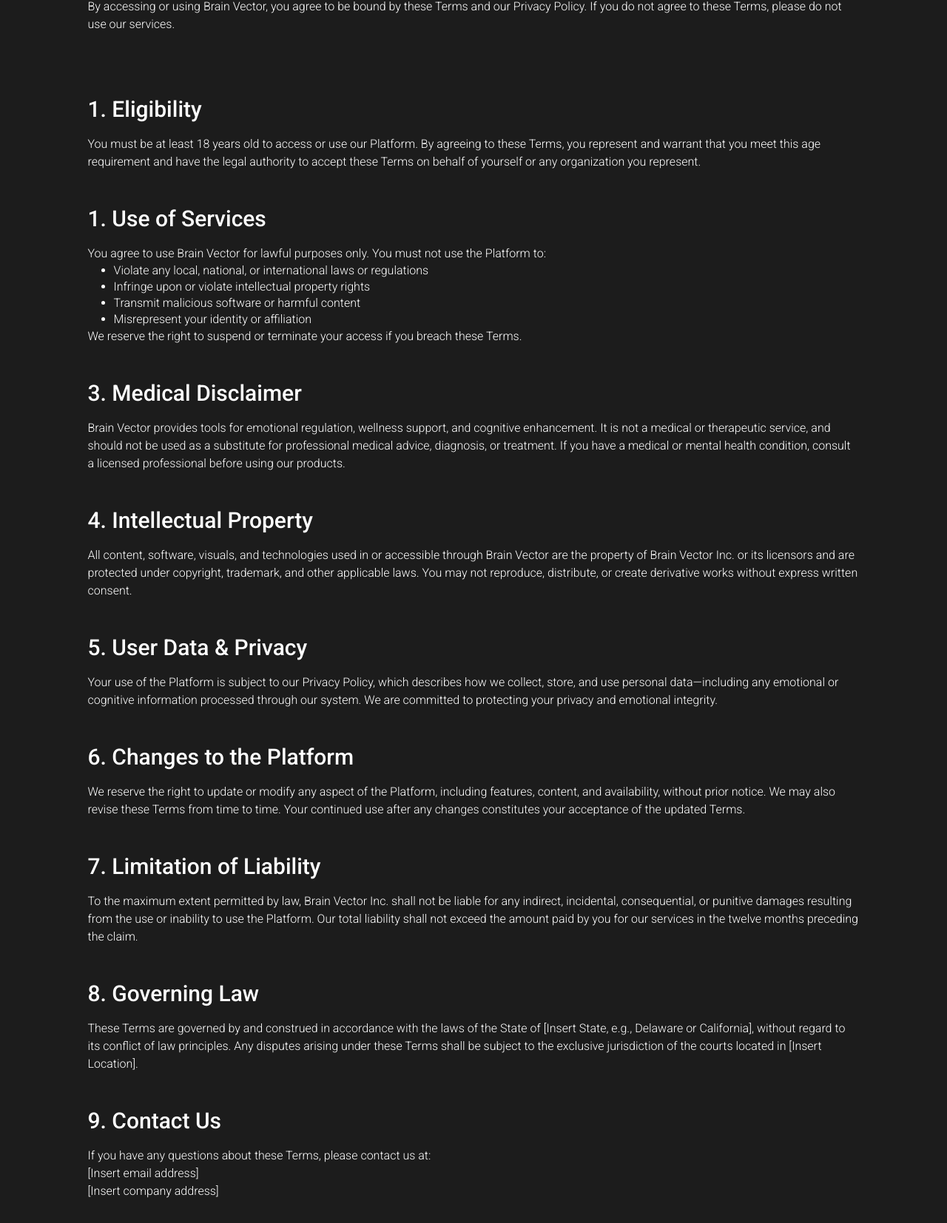
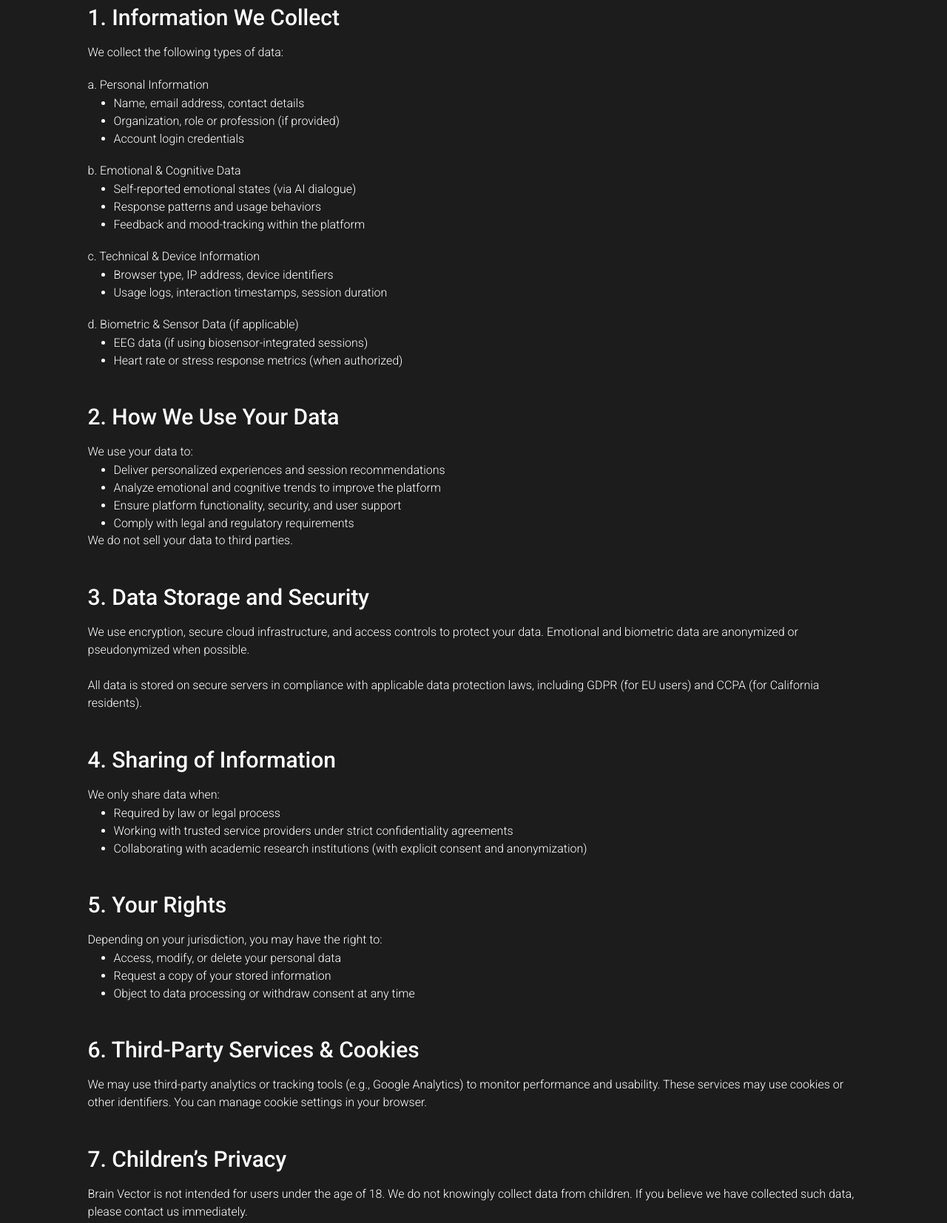
Before and after one commit to rana-web-dev/brainvector, an Astro site: page /privacy-policy in a window 1280 px wide. Shown: the part 659-2313 px from the top of the page at 74% size. Built offline with nearby package versions, Linux system fonts and the light colour scheme; Astro itself is replaced by a stand-in of ours.

Commit message:
add terms and conditions and privacy policy

```diff
--- a/src/pages/privacy-policy.astro
+++ b/src/pages/privacy-policy.astro
@@ -6,39 +6,73 @@
 
 <Layout>
     <Header client:load />
-    <section class="pt-[161px] md:pt-[277px] pb-[169px] bg-[#1C1C1C] -mt-[950px] md:-mt-[105px] px-4">
+    <section class="pt-[161px] md:pt-[177px] pb-[169px] bg-[#1C1C1C] -mt-[950px] md:-mt-[105px] px-4">
         <div class="max-w-[1043px] mx-auto">
-            <h1 class="text-[40px] md:text-[70px] font-[Barlow] font-bold text-white md:text-center">Terms & Conditions</h1>
+            <h1 class="text-[40px] md:text-[70px] font-[Barlow] font-bold text-white md:text-center">Privacy Policy</h1>
             <p class="pt-[20px] md:pt-[100px] font-light text-[16px] tracking-[1px] text-white italic">Last Updated: 10/01/2025</p>
-            <p class="text-white text-[16px] font-light pt-[30px] md:pt-[80px]">These Terms & Conditions (“Terms”) govern your access to and use of our website, applications, services, software, and products (collectively, the “Platform”), which are owned and operated by Brain Vector Inc. (“we,” “our,” or “us”).<br><br>
-By accessing or using Brain Vector, you agree to be bound by these Terms and our Privacy Policy. If you do not agree to these Terms, please do not use our services.</p>
-            <h2 class="text-[24px]  md:text-[30px] md:leading-[30px] text-white font-medium pt-[32px] md:pt-[88px]">1. Eligibility</h2>
-            <p class="text-white text-[16px] font-light pt-[20px]">You must be at least 18 years old to access or use our Platform. By agreeing to these Terms, you represent and warrant that you meet this age requirement and have the legal authority to accept these Terms on behalf of yourself or any organization you represent.</p>
-            <h2 class="text-[24px] leading-[26px]  md:text-[30px] md:leading-[30px] text-white font-medium pt-[50px]">1. Use of Services</h2>
-            <p class="text-white text-[16px] font-light pt-[20px]">You agree to use Brain Vector for lawful purposes only. You must not use the Platform to:</p>
+            <p class="text-white text-[16px] font-light pt-[30px] md:pt-[80px]">Brain Vector Inc. ("Brain Vector," "we," "our," or "us") is committed to protecting your privacy. This Privacy Policy outlines how we collect, use, store, and protect your personal and emotional data when you access our website, platform, applications, and services (collectively, the "Services"). <br> <br> By using our Services, you agree to the terms of this Privacy Policy.</p>
+            <h2 class="text-[24px]  md:text-[30px] md:leading-[30px] text-white font-medium pt-[32px] md:pt-[88px]">1. Information We Collect</h2>
+            <p class="text-white text-[16px] font-light pt-[20px]">We collect the following types of data:</p>
+            <p class="text-white text-[16px] font-light pt-[20px]">a. Personal Information</p>
             <ul class="text-white list-disc text-[16px] leading-[22px] font-light! ml-[35px]">
-                <li>Violate any local, national, or international laws or regulations</li>
-                <li>Infringe upon or violate intellectual property rights</li>
-                <li>Transmit malicious software or harmful content</li>
-                <li>Misrepresent your identity or affiliation</li>
+                <li class="pt-[2px]">Name, email address, contact details</li>
+                <li class="pt-[2px]">Organization, role or profession (if provided)</li>
+                <li class="pt-[2px]">Account login credentials</li>
             </ul>
-            <p class="text-white text-[16px] font-light">We reserve the right to suspend or terminate your access if you breach these Terms.</p>
-            <h2 class="text-[24px] leading-[26px]  md:text-[30px] md:leading-[30px] text-white font-medium pt-[50px]">3. Medical Disclaimer</h2>
-            <p class="text-white text-[16px] font-light pt-[20px]">Brain Vector provides tools for emotional regulation, wellness support, and cognitive enhancement. It is not a medical or therapeutic service, and should not be used as a substitute for professional medical advice, diagnosis, or treatment. If you have a medical or mental health condition, consult a licensed professional before using our products.</p>
-            <h2 class="text-[24px] leading-[26px]  md:text-[30px] md:leading-[30px] text-white font-medium pt-[50px]">4. Intellectual Property</h2>
-            <p class="text-white text-[16px] font-light pt-[20px]">All content, software, visuals, and technologies used in or accessible through Brain Vector are the property of Brain Vector Inc. or its licensors and are protected under copyright, trademark, and other applicable laws. You may not reproduce, distribute, or create derivative works without express written consent.</p>
-            <h2 class="text-[24px] leading-[26px]  md:text-[30px] md:leading-[30px] text-white font-medium pt-[50px]">5. User Data & Privacy</h2>
-            <p class="text-white text-[16px] font-light pt-[20px]">Your use of the Platform is subject to our Privacy Policy,  which describes how we collect, store, and use personal data—including any emotional or cognitive information processed through our system. We are committed to protecting your privacy and emotional integrity.</p>
-            <h2 class="text-[24px] leading-[26px]  md:text-[30px] md:leading-[30px] text-white font-medium pt-[50px]">6. Changes to the Platform</h2>
-            <p class="text-white text-[16px] font-light pt-[20px]">We reserve the right to update or modify any aspect of the Platform, including features, content, and availability, without prior notice. We may also revise these Terms from time to time. Your continued use after any changes constitutes your acceptance of the updated Terms.</p>
-            <h2 class="text-[24px] leading-[26px]  md:text-[30px] md:leading-[30px] text-white font-medium pt-[50px]">7. Limitation of Liability</h2>
-            <p class="text-white text-[16px] font-light pt-[20px]">To the maximum extent permitted by law, Brain Vector Inc. shall not be liable for any indirect, incidental, consequential, or punitive damages resulting from the use or inability to use the Platform. Our total liability shall not exceed the amount paid by you for our services in the twelve months preceding the claim.</p>
-            <h2 class="text-[24px] leading-[26px]  md:text-[30px] md:leading-[30px] text-white font-medium pt-[50px]">8. Governing Law</h2>
-            <p class="text-white text-[16px] font-light pt-[20px]">These Terms are governed by and construed in accordance with the laws of the State of [Insert State, e.g., Delaware or California], without regard to its conflict of law principles. Any disputes arising under these Terms shall be subject to the exclusive jurisdiction of the courts located in [Insert Location].</p>
-            <h2 class="text-[24px] leading-[26px]  md:text-[30px] md:leading-[30px] text-white font-medium pt-[50px]">9. Contact Us</h2>
-            <p class="text-white text-[16px] font-light pt-[20px]">If you have any questions about these Terms, please contact us at:<br>
- [Insert email address]<br>
- [Insert company address]</p>
+            <p class="text-white text-[16px] font-light pt-[20px]">b. Emotional & Cognitive Data</p>
+            <ul class="text-white list-disc text-[16px] leading-[22px] font-light! ml-[35px]">
+                <li class="pt-[2px]">Self-reported emotional states (via AI dialogue)</li>
+                <li class="pt-[2px]">Response patterns and usage behaviors</li>
+                <li class="pt-[2px]">Feedback and mood-tracking within the platform</li>
+            </ul>
+            <p class="text-white text-[16px] font-light pt-[20px]">c. Technical & Device Information</p>
+            <ul class="text-white list-disc text-[16px] leading-[22px] font-light! ml-[35px]">
+                <li class="pt-[2px]">Browser type, IP address, device identifiers</li>
+                <li class="pt-[2px]">Usage logs, interaction timestamps, session duration</li>
+            </ul>
+            <p class="text-white text-[16px] font-light pt-[20px]">d. Biometric & Sensor Data (if applicable)</p>
+            <ul class="text-white list-disc text-[16px] leading-[22px] font-light! ml-[35px]">
+                <li class="pt-[2px]">EEG data (if using biosensor-integrated sessions)</li>
+                <li class="pt-[2px]">Heart rate or stress response metrics (when authorized)</li>
+            </ul>
+            <h2 class="text-[24px] leading-[26px]  md:text-[30px] md:leading-[30px] text-white font-medium pt-[50px]">2. How We Use Your Data</h2>
+            <p class="text-white text-[16px] font-light pt-[20px]">We use your data to:</p>
+            <ul class="text-white list-disc text-[16px] leading-[22px] font-light! ml-[35px]">
+                <li class="pt-[2px]">Deliver personalized experiences and session recommendations</li>
+                <li class="pt-[2px]">Analyze emotional and cognitive trends to improve the platform</li>
+                <li class="pt-[2px]">Ensure platform functionality, security, and user support</li>
+                <li class="pt-[2px]">Comply with legal and regulatory requirements</li>
+            </ul>
+            <p class="text-white text-[16px] font-light">We do not sell your data to third parties.</p>
+            <h2 class="text-[24px] leading-[26px]  md:text-[30px] md:leading-[30px] text-white font-medium pt-[50px]">3. Data Storage and Security</h2>
+            <p class="text-white text-[16px] font-light pt-[20px]">We use encryption, secure cloud infrastructure, and access controls to protect your data. Emotional and biometric data are anonymized or pseudonymized when possible.<br><br> All data is stored on secure servers in compliance with applicable data protection laws, including GDPR (for EU users) and CCPA (for California residents).</p>
+            <h2 class="text-[24px] leading-[26px]  md:text-[30px] md:leading-[30px] text-white font-medium pt-[50px]">4. Sharing of Information</h2>
+            <p class="text-white text-[16px] font-light pt-[20px]">We only share data when:</p>
+            <ul class="text-white list-disc text-[16px] leading-[22px] font-light! ml-[35px]">
+                <li class="pt-[2px]">Required by law or legal process</li>
+                <li class="pt-[2px]">Working with trusted service providers under strict confidentiality agreements</li>
+                <li class="pt-[2px]">Collaborating with academic research institutions (with explicit consent and anonymization)</li>
+            </ul>
+            <h2 class="text-[24px] leading-[26px]  md:text-[30px] md:leading-[30px] text-white font-medium pt-[50px]">5. Your Rights</h2>
+            <p class="text-white text-[16px] font-light pt-[20px]">Depending on your jurisdiction, you may have the right to:</p>
+            <ul class="text-white list-disc text-[16px] leading-[22px] font-light! ml-[35px]">
+                <li class="pt-[2px]">Access, modify, or delete your personal data</li>
+                <li class="pt-[2px]">Request a copy of your stored information</li>
+                <li class="pt-[2px]">Object to data processing or withdraw consent at any time</li>
+            </ul>
+            <h2 class="text-[24px] leading-[26px]  md:text-[30px] md:leading-[30px] text-white font-medium pt-[50px]">6. Third-Party Services & Cookies</h2>
+            <p class="text-white text-[16px] font-light pt-[20px]">We may use third-party analytics or tracking tools (e.g., Google Analytics) to monitor performance and usability. These services may use cookies or other identifiers. You can manage cookie settings in your browser.</p>
+            <h2 class="text-[24px] leading-[26px]  md:text-[30px] md:leading-[30px] text-white font-medium pt-[50px]">7. Children’s Privacy</h2>
+            <p class="text-white text-[16px] font-light pt-[20px]">Brain Vector is not intended for users under the age of 18. We do not knowingly collect data from children. If you believe we have collected such data, please contact us immediately.</p>
+            <h2 class="text-[24px] leading-[26px]  md:text-[30px] md:leading-[30px] text-white font-medium pt-[50px]">8. International Data Transfers</h2>
+            <p class="text-white text-[16px] font-light pt-[20px]">If you are located outside the United States, your data may be transferred to and processed in the U.S. By using our services, you consent to this transfer.</p>
+            <h2 class="text-[24px] leading-[26px]  md:text-[30px] md:leading-[30px] text-white font-medium pt-[50px]">9. Changes to This Policy</h2>
+            <p class="text-white text-[16px] font-light pt-[20px]">We may update this Privacy Policy from time to time. Any changes will be posted on this page, with the “Last Updated” date revised accordingly. Continued use of the Services after changes implies acceptance.</p>
+            <h2 class="text-[24px] leading-[26px]  md:text-[30px] md:leading-[30px] text-white font-medium pt-[50px]">10. Contact Us</h2>
+            <p class="text-white text-[16px] font-light pt-[20px]">If you have questions or concerns about this Privacy Policy, please reach out:<br>
+            [Insert Email Address]<br>
+            [Insert Mailing Address]<br>
+            www.brainvector.com.au</p>
         </div>
     </section>
     <Footer client:load />
```
Also changed, not shown: src/pages/terms-and-conditions.astro (+45 -0 lines).
